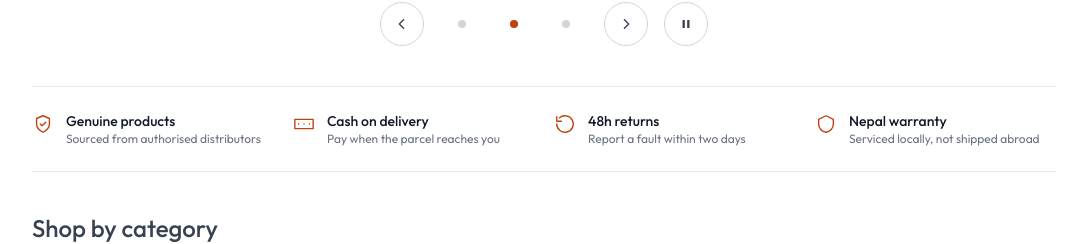
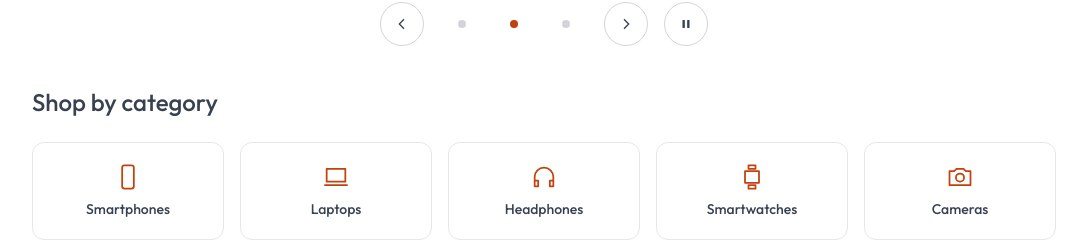
Before and after one commit to bibekshah220/ns-gadget-hub, a Next.js app: page / in a window 1280 px wide. Shown: the part 467-711 px from the top of the page, without its empty margins (96-1183 px from the left). Built offline with nearby package versions, Linux system fonts and the light colour scheme; no server answers; the database is empty.

Commit message:
revert(home): drop the trust promise row
Removed at the owner's request; the component had no other caller.

```diff
--- a/app/page.jsx
+++ b/app/page.jsx
@@ -1,7 +1,6 @@
 import HeaderSlider from "@/components/HeaderSlider";
 import HomeProducts from "@/components/HomeProducts";
 import CategoryStrip from "@/components/CategoryStrip";
-import TrustRow from "@/components/TrustRow";
 import Banner from "@/components/Banner";
 import NewsLetter from "@/components/NewsLetter";
 import FeaturedProduct from "@/components/FeaturedProduct";
@@ -28,7 +27,6 @@ const Home = () => {
           N.S Gadget Hub — buy genuine gadgets online in Nepal
         </h1>
         <HeaderSlider />
-        <TrustRow />
         <CategoryStrip />
         <HomeProducts />
         <FeaturedProduct />
--- a/components/TrustRow.jsx
+++ /dev/null
@@ -1,54 +0,0 @@
-/* The four promises shoppers ask about before they trust a new store. */
-const items = [
-  {
-    label: "Genuine products",
-    detail: "Sourced from authorised distributors",
-    path: "m9 12 2 2 4-4M12 3l7 3v6c0 4-3 7-7 9-4-2-7-5-7-9V6z",
-  },
-  {
-    label: "Cash on delivery",
-    detail: "Pay when the parcel reaches you",
-    path: "M2 7h20v10H2zM12 12h.01M6 12h.01M18 12h.01",
-  },
-  {
-    label: "48h returns",
-    detail: "Report a fault within two days",
-    path: "M3 12a9 9 0 1 0 3-6.7M3 4v5h5",
-  },
-  {
-    label: "Nepal warranty",
-    detail: "Serviced locally, not shipped abroad",
-    path: "M12 3l8 4v5c0 4.5-3.4 8.3-8 9-4.6-.7-8-4.5-8-9V7z",
-  },
-];
-
-const TrustRow = () => (
-  <section aria-label="Why shop with us" className="mt-10 border-y border-gray-200 py-6">
-    <ul className="grid grid-cols-2 lg:grid-cols-4 gap-5">
-      {items.map(({ label, detail, path }) => (
-        <li key={label} className="flex items-start gap-3">
-          <svg
-            viewBox="0 0 24 24"
-            width="22"
-            height="22"
-            fill="none"
-            stroke="currentColor"
-            strokeWidth="1.5"
-            strokeLinecap="round"
-            strokeLinejoin="round"
-            aria-hidden="true"
-            className="shrink-0 mt-0.5 text-orange-700"
-          >
-            <path d={path} />
-          </svg>
-          <div>
-            <p className="text-sm font-medium text-gray-900">{label}</p>
-            <p className="text-xs text-gray-500">{detail}</p>
-          </div>
-        </li>
-      ))}
-    </ul>
-  </section>
-);
-
-export default TrustRow;
```
